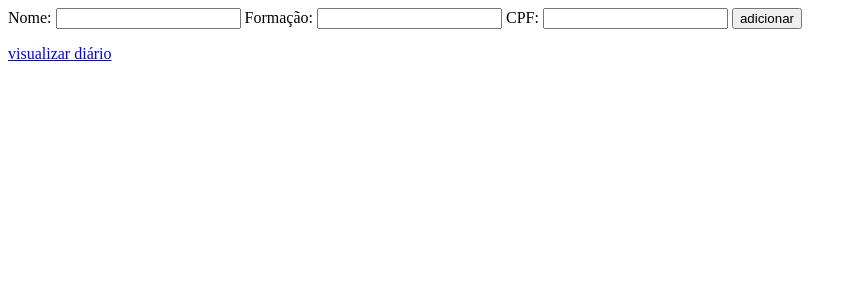
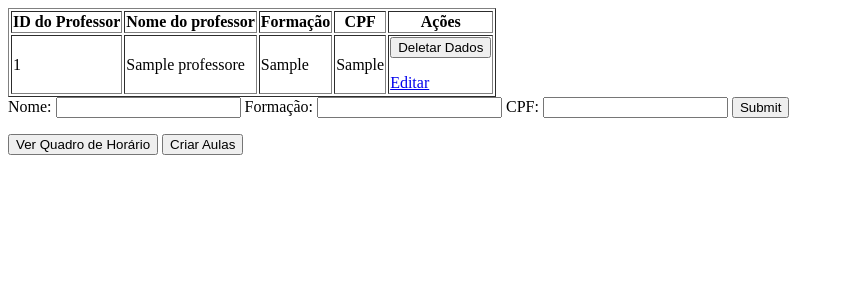
Before and after one commit to Johann284/att10_CrudEmDupla, a PHP site: page /add_professor.php in a window 1280 px wide. Shown: the top 300 px of the page, without its empty margins (0-857 px from the left). Run offline with PHP 8.4, Linux system fonts and the light colour scheme; tables that the repository leaves empty or names only in its code hold one stand-in row (values such as "Sample post").

Commit message:
deletando professores na tela de add_professor

```diff
--- a/att10_crud/add_professor.php
+++ b/att10_crud/add_professor.php
@@ -2,7 +2,7 @@
 
 include 'bd.php';
 
-if ($_SERVER ['REQUEST_METHOD'] == 'POST') {
+if (isset($_POST["adicionar"])) {
     $nome = $_POST['nome_professor'];
     $formacao = $_POST['formacao'];
     $cpf = $_POST['cpf'];
@@ -14,6 +14,67 @@ if ($_SERVER ['REQUEST_METHOD'] == 'POST') {
     }
 }
 
+
+$sql = "SELECT * FROM professores";
+$result = $conn->query($sql);
+
+// Exibindo a tabela de aulas
+if ($result->num_rows > 0) {
+    echo "<table border='1'>
+            <tr>
+                <th>ID do Professor</th>
+                <th>Nome do professor</th>
+                <th>Formação</th>
+                <th>CPF</th>
+                <th>Ações</th>
+            </tr>";
+    while ($row = $result->fetch_assoc()) {
+        echo "<tr>
+                <td>{$row['id_professor']}</td>
+                <td>{$row['nome_professor']}</td>
+                <td>{$row['formacao']}</td>
+                <td>{$row['cpf']}</td>
+                <td>
+                    <form method='POST' action=''>
+                        <input type='hidden' name='id_professor' value='{$row['id_professor']}'>
+                        <input type='submit' name='delete' value='Deletar Dados'>
+                    </form>
+                    <a href='alterar_dados.php?id={$row['id_professor']}'>Editar</a>
+                </td>
+              </tr>";
+    }
+    echo "</table>";
+} else {
+    echo "Nenhum registro encontrado";
+}
+
+// Deletar após apertar o botão "Deletar Dados"
+if (isset($_POST["delete"])) {
+    if (isset($_POST['id_professor']) && !empty($_POST['id_professor'])) {
+        $id_del = $_POST['id_professor']; // Obtém o ID da aula a ser deletada
+
+        // Deletar da tabela `diario` e da tabela `aulas`
+        $sql_delete_professor = "DELETE FROM professores WHERE id_professor = ?";
+
+        // Preparar e executar a exclusão da tabela `professores`
+        $stmt_del_professor = $conn->prepare($sql_delete_professor);
+        $stmt_del_professor->bind_param('i', $id_del);
+        $stmt_del_professor->execute();
+
+
+        if ($stmt_del_professor->affected_rows > 0) {
+            echo "Registro deletado com sucesso!";
+        } else {
+            echo "Erro ao deletar o registro.";
+        }
+    } else {
+        echo "ID do professor não encontrado.";
+    }
+    header ("Location: add_professor.php");
+    exit();
+}
+
+
 $conn->close();
 
 ?>
@@ -22,7 +83,8 @@ $conn->close();
     Nome: <input type="text" name="nome_professor" required>
     Formação: <input type="text" name="formacao" required>
     CPF: <input type="text" name="cpf" required>
-    <input type="submit" value="adicionar">
+    <input type="submit" name="adicionar">
 </form>
 
-<a href="index.php">visualizar diário</a>
+    <a href="index.php"><button>Ver Quadro de Horário</button></a>
+    <a href="add_aula.php"><button>Criar Aulas</button></a>
```
